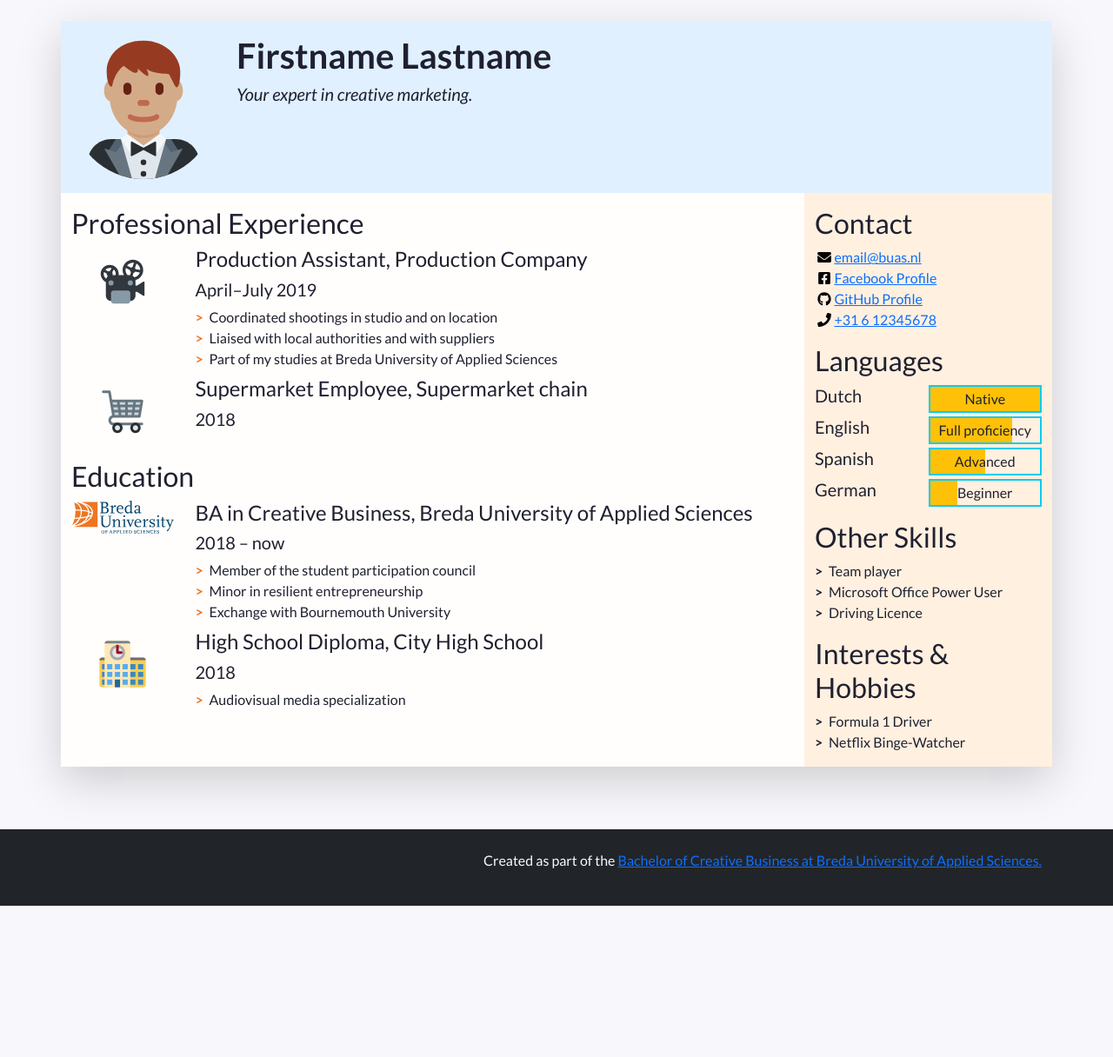
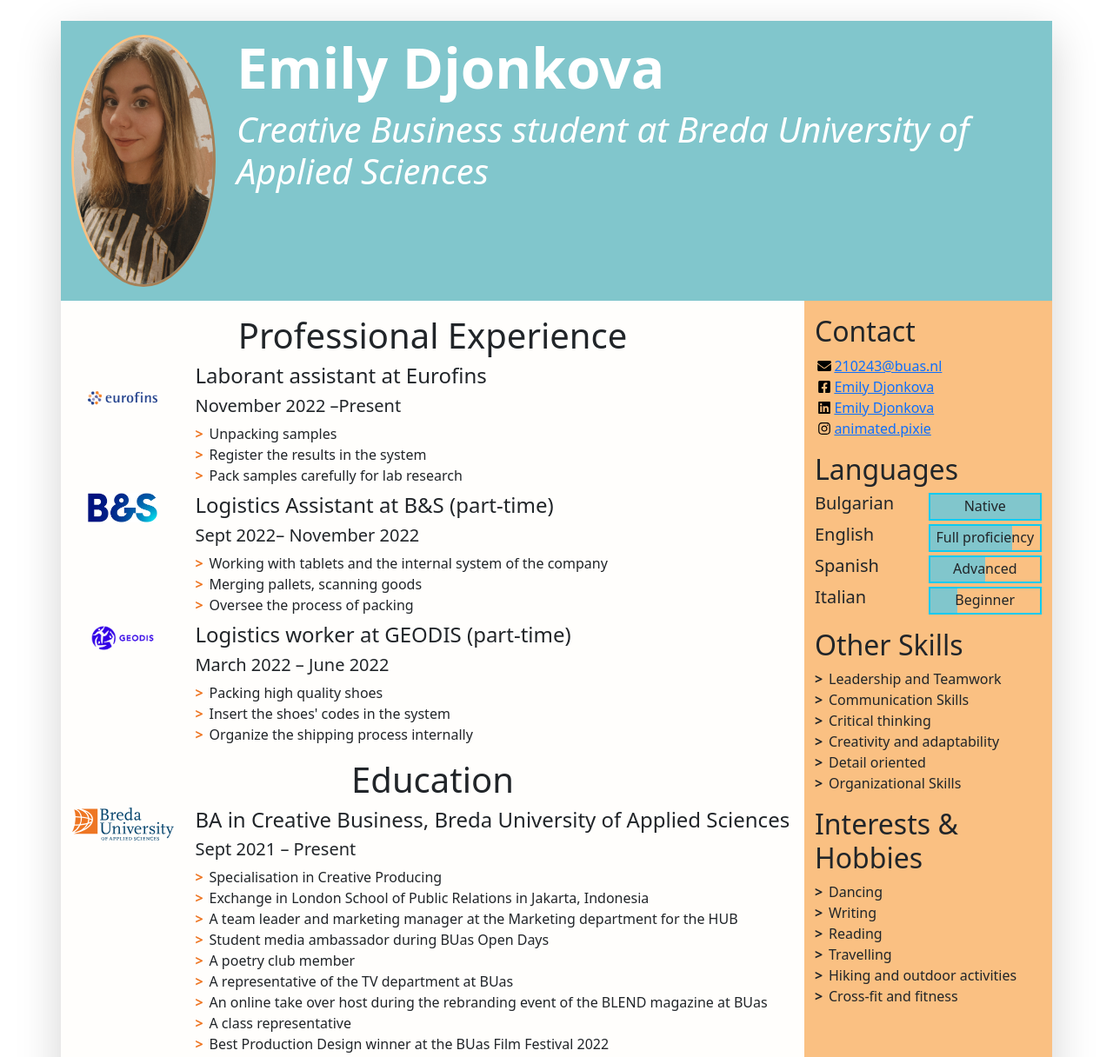
Before and after one commit to EmilyDjonkova/my-cv, a plain HTML site: page index.html in a window 1280 px wide. Shown: the top 1216 px of the page at 87% size. Before the commit the page ends 1042 px from the top, so only its background shows below. Drawn offline with nearby package versions, Linux system fonts and the light colour scheme.

Commit message:
almost done

```diff
--- a/css/styles.css
+++ b/css/styles.css
@@ -1,20 +1,22 @@
 /* Use this file to use your own styles*/
 
 /* Import declaration to use Google Fonts - check https://fonts.google.com/ for details */
-@import url('https://fonts.googleapis.com/css2?family=Lato:ital,wght@0,400;0,700;1,400;1,700&display=swap');
-
+<style>
+  @import url('https://fonts.googleapis.com/css2?family=Noto+Serif+JP:wght@300&display=swap');
+</style>
 /* Styles for the body */
 
 body {
-	font-family: Lato, "Open Sans", Roboto, "Segoe UI", "Helvetica Neue", Helvetica, Arial, sans-serif;
+	font-family: 'Noto Serif JP', serif;, Roboto, "Segoe UI", "Helvetica Neue", Helvetica, Arial, sans-serif;
 	color: #202030;
-	background-color: #f8f8fc;
+	background-color: #f2f2f2;
 }
 
 /* Styles for custom classes in the document. (There are more, try to find them out!) */
 
 .resume-header {
-    background-color: #e0f0ff;
+    background-color: #81c6cc;
+	color:white;
 }
 
 .resume-main {
@@ -22,7 +24,8 @@ body {
 }
 
 .resume-aside {
-	background-color: #fff0e0;
+	background-color: #fac082;
+
 }
 
 /* Styles for lists in the document */
@@ -49,3 +52,11 @@ body {
 	height: 1em;
 	flex-basis: 1.4em;
 }
+.language-progress {
+    background-color: #81c6cc !important;
+
+}
+.rounded-circle {
+	border-style:outset;
+	border-color:  #fac082;
+}
--- a/index.html
+++ b/index.html
@@ -19,7 +19,7 @@
     <link rel="stylesheet" href="css/alternative.css">
      -->
 
-    <title>Firstname Lastname's Resumé</title>
+    <title>Emily Djonkova's Resumé</title>
   </head>
   <!-- End of the head -->
 
@@ -48,14 +48,14 @@
             "w-100" makes sure the image takes the full width of the column it's in
             "rounded-circle" cuts a circle around the image
           -->
-          <img class="w-100 rounded-circle my-3" src="images/portrait.svg" alt="Portrait of Firstname Lastname" width="160">
+          <img class="w-100 rounded-circle my-3" src="images/portrait.jpg.jpg" alt="Portrait of Emily Djonkova" width="160">
         </div>
         <!--
           A container to wrap around your name and tagline. Full-width at small size, then columns of increasing size.
         -->
         <div class="col-12 col-sm-8 col-md-9 col-lg-10 my-3 header-content">
-          <h1 class="fw-bolder">Firstname Lastname</h1>
-          <h5 class="fst-italic tagline">Your expert in creative marketing.</h5>
+          <h1 class="display-3 fw-bolder">Emily Djonkova</h1>
+          <h5 class="display-6 fst-italic tagline">Creative Business student at Breda University of Applied Sciences</h5>
         </div>
       </header>
 
@@ -75,7 +75,7 @@
             <section> is yet another semantic element. The first one is for professional experience.
           -->
           <section class="my-3 biography-section">
-            <h2>Professional Experience</h2>
+            <h2 class="display-6 text-center">Professional Experience</h2>
             <!--
               Each list item (li) in the unordered list (ul) below will be one job.
               "list-unstyled" is a class that hides the bullet points of a list.
@@ -86,16 +86,16 @@
               <li class="biography-item row mb-2">
                 <!-- We're using a grid inside a grid so we can align logos and text -->
                 <div class="logo-container col-3 col-sm-2 col-md-3 col-lg-2">
-                  <img class="biography-logo mw-100 d-block mx-auto" src="images/employers/projector.svg" alt="Company logo" width="80">
+                  <img class="biography-logo mw-100 d-block mx-auto" src="images/schools/eurofins.png" alt="Company logo" width="80">
                 </div>
                 <div class="biography-contents col-9 col-sm-10 col-md-9 col-lg-10">
-                  <h4>Production Assistant, Production Company</h4>
-                  <h5>April&ndash;July 2019</h5>
+                  <h4>Laborant assistant at Eurofins</h4>
+                  <h5>November 2022 &ndash;Present</h5>
                   <!-- Use the list below to talk about your achievements -->
                   <ul class="biography-details list-unstyled">
-                    <li>Coordinated shootings in studio and on location</li>
-                    <li>Liaised with local authorities and with suppliers</li>
-                    <li>Part of my studies at Breda University of Applied Sciences</li>
+                    <li>Unpacking samples</li>
+                    <li>Register the results in the system</li>
+                    <li>Pack samples carefully for lab research</li>
                   </ul>
                 </div>
               </li>
@@ -104,22 +104,40 @@
               <li class="biography-item row mb-2">
                 <div class="logo-container col-3 col-sm-2 col-md-3 col-lg-2">
                 <!-- We're using a grid inside a grid so we can align logos and text -->
-                  <img class="biography-logo mw-100 d-block mx-auto" src="images/employers/trolley.svg" alt="Company logo" width="80">
+                  <img class="biography-logo mw-100 d-block mx-auto" src="images/schools/bs.logo.jpg" alt="Company logo" width="80">
                 </div>
                 <div class="biography-contents col-9 col-sm-10 col-md-9 col-lg-10">
-                  <h4>Supermarket Employee, Supermarket chain</h4>
-                  <h5>2018</h5>
-                  <!-- This entry doesn't have a list of achievements, but you can copy-paste the one from above -->
+                  <h4>Logistics Assistant at B&S (part-time)</h4>
+                  <h5>Sept 2022&ndash; November 2022</h5>
+                  <ul class="biography-details list-unstyled">
+                    <li>Working with tablets and the internal system of the company</li>
+                    <li>Merging pallets, scanning goods</li>
+                    <li>Oversee the process of packing</li>
+                  </ul>
                 </div>
               </li>
-
+              <li class="biography-item row mb-2">
+                <div class="logo-container col-3 col-sm-2 col-md-3 col-lg-2">
+                <!-- We're using a grid inside a grid so we can align logos and text -->
+                  <img class="biography-logo mw-100 d-block mx-auto" src="images/schools/LOGO_GEODIS.png" alt="Company logo" width="80">
+                </div>
+                <div class="biography-contents col-9 col-sm-10 col-md-9 col-lg-10">
+                  <h4>Logistics worker at GEODIS (part-time)</h4>
+                  <h5>March 2022 &ndash; June 2022</h5>
+                  <ul class="biography-details list-unstyled">
+                    <li>Packing high quality shoes</li>
+                    <li>Insert the shoes' codes in the system</li>
+                    <li>Organize the shipping process internally</li>
+                  </ul>
+                </div>
+              </li>
             </ul>
           </section>
 
           <!-- We're done with jobs, let's move on to schools -->
 
           <section class="my-3 biography-section">
-            <h2>Education</h2>
+            <h2 class="display-6 text-center">Education</h2>
             <ul class="biography-list list-unstyled">
 
               <!-- Top item in education. And by "top", I mean a Bachelor in Creative Business at BUas. -->
@@ -129,12 +147,18 @@
                 </div>
                 <div class="biography-contents col-9 col-sm-10 col-md-9 col-lg-10">
                   <h4>BA in Creative Business, Breda University of Applied Sciences</h4>
-                  <h5>2018&nbsp;&ndash;&nbsp;now</h5>
+                  <h5>Sept 2021&nbsp;&ndash;&nbsp;Present</h5>
                   <!-- Use the list below to talk about minors, exchanges, extra-curricular activities. -->
                   <ul class="biography-details list-unstyled">
-                    <li>Member of the student participation council</li>
-                    <li>Minor in resilient entrepreneurship</li>
-                    <li>Exchange with Bournemouth University</li>
+                    <li>Specialisation in Creative Producing</li>
+                    <li>Exchange in London School of Public Relations in Jakarta, Indonesia</li>
+                    <li>A team leader and marketing manager at the Marketing department for the HUB</li>
+                    <li>Student media ambassador during BUas Open Days</li>
+                    <li>A poetry club member</li>
+                    <li>A representative of the TV department at BUas</li>
+                    <li>An online take over host during the rebranding event of the BLEND magazine at BUas</li>
+                    <li>A class representative</li>
+                    <li>Best Production Design winner at the BUas Film Festival 2022</li>
                   </ul>
                 </div>
               </li>
@@ -142,18 +166,37 @@
               <!-- 2nd item in education -->
               <li class="biography-item row mb-2">
                 <div class="logo-container col-3 col-sm-2 col-md-3 col-lg-2">
-                  <img class="biography-logo mw-100 d-block mx-auto" src="images/schools/school.svg" alt="School logo" width="80">
+                  <img class="biography-logo mw-100 d-block mx-auto" src="images/schools/highschool.jpg" alt="School logo" width="80">
                 </div>
                 <div class="biography-contents col-9 col-sm-10 col-md-9 col-lg-10">
-                  <h4>High School Diploma, City High School</h4>
-                  <h5>2018</h5>
+                  <h4>High School Diploma, 30. School 'Bratia Miladinovi'</h4>
+                  <h5>Sept 2016 &ndash; May 2021</h5>
                   <ul class="biography-details list-unstyled">
-                    <li>Audiovisual media specialization</li>
+                    <li>Secondary education with intensive studying of Spanish</li>
+                    <li>A class representative</li>
+                    <li>A leader of an Erasmus+ campaign regarding The Fight against Fake News</li>
+                    <li>A winner of a Translation competition from Spanish to English and vise verse </li>
+                    <li>Participated in the European Youth Debate Competition/ Bulgarian Finals</li>
+                    <li>Worked in a variety of team projects and being the leader of them</li>
                   </ul>
                 </div>
               </li>
             </ul>
           </section>
+          <li class="biography-item row mb-2">
+            <div class="logo-container col-3 col-sm-2 col-md-3 col-lg-2">
+              <img class="biography-logo mw-100 d-block mx-auto" src="images/schools/elementary.jpeg" alt="School logo" width="120">
+            </div>
+            <div class="biography-contents col-9 col-sm-10 col-md-9 col-lg-10">
+              <h4>Elementary School Diploma, 79. School 'Indira Gandhi'</h4>
+              <h5>Sept 2009&nbsp;&ndash;&nbsp;June 2016</h5>
+              <!-- Use the list below to talk about minors, exchanges, extra-curricular activities. -->
+              <ul class="biography-details list-unstyled">
+                <li>Leading roles in the school theatre</li>
+                <li>Public speaker for the National Holidays and school celebrations</li>
+              </ul>
+            </div>
+          </li>
 
           <!-- This is the end of the "Education" section -->
 
@@ -177,27 +220,27 @@
             -->
             <ul class="contact-list list-unstyled">
               <li class="contact-item">
-                <a class="d-flex align-items-center" href="mailto:email@buas.nl" target="_blank">
+                <a class="d-flex align-items-center" href="mailto:210243@buas.nl" target="_blank">
                   <img class="contact-icon" src="images/icons/envelope.svg" alt="Email">
-                  email@buas.nl
+                  210243@buas.nl
                 </a>
               </li>
               <li class="contact-item">
-                <a class="d-flex align-items-center" href="https://facebook.com/" target="_blank">
+                <a class="d-flex align-items-center" href="https://www.facebook.com/profile.php?id=100012905133132" target="_blank">
                   <img class="contact-icon" src="images/icons/facebook.svg" alt="Facebook">
-                  Facebook Profile
+                  Emily Djonkova
                 </a>
               </li>
               <li class="contact-item">
-                <a class="d-flex align-items-center" href="https://github.com/" target="_blank">
-                  <img class="contact-icon" src="images/icons/github.svg" alt="LinkedIn">
-                  GitHub Profile
+                <a class="d-flex align-items-center" href="https://www.linkedin.com/in/emily-djonkova-05997724b/" target="_blank">
+                  <img class="contact-icon" src="images/icons/linkedin.svg" alt="LinkedIn">
+                  Emily Djonkova
                 </a>
               </li>
               <li class="contact-item">
-                <a class="d-flex align-items-center" href="tel:+31612345678" target="_blank">
-                  <img class="contact-icon" src="images/icons/phone.svg" alt="Mobile Phone">
-                  +31 6 12345678
+                <a class="d-flex align-items-center" href="https://www.instagram.com/animated.pixie/" target="_blank">
+                  <img class="contact-icon" src="images/icons/instagram.svg" alt="instagram">
+                  animated.pixie
                 </a>
               </li>
             </ul>
@@ -210,7 +253,7 @@
             <!-- Each item in the list is a language. Modify, add or remove depending on what you speak -->
             <ul class="language-list list-unstyled">
               <li class="language-item d-flex mb-1">
-                <h5 class="language-name w-50">Dutch</h5>
+                <h5 class="language-name w-50">Bulgarian</h5>
                 <div class="language-level w-50 border border-info border-2 position-relative">
                   <!-- The div below is a progress bar. Choose between w-25, w-50, w-75 and w-100 to show your level of fluency -->
                   <div class="language-progress position-absolute bg-warning h-100 w-100"></div>
@@ -234,7 +277,7 @@
                 </div>
               </li>
               <li class="language-item d-flex mb-1">
-                <h5 class="language-name w-50">German</h5>
+                <h5 class="language-name w-50">Italian</h5>
                 <div class="language-level w-50 border border-info border-2 position-relative">
                   <!-- The div below is a progress bar. Choose between w-25, w-50, w-75 and w-100 to show your level of fluency -->
                   <div class="language-progress position-absolute bg-warning h-100 w-25"></div>
@@ -249,9 +292,12 @@
           <section class="my-3 aside-section">
             <h2>Other Skills</h2>
             <ul class="skill-list list-unstyled">
-              <li class="skill-item">Team player</li>
-              <li class="skill-item">Microsoft Office Power User</li>
-              <li class="skill-item">Driving Licence</li>
+              <li class="skill-item">Leadership and Teamwork</li>
+              <li class="skill-item">Communication Skills</li>
+              <li class="skill-item">Critical thinking</li>
+              <li class="skill-item">Creativity and adaptability</li>
+              <li class="skill-item">Detail oriented</li>
+              <li class="skill-item">Organizational Skills</li>
             </ul>
           </section>
 
@@ -260,8 +306,12 @@
           <section class="my-3 aside-section">
             <h2>Interests &amp; Hobbies</h2>
             <ul class="skill-list list-unstyled">
-              <li class="skill-item">Formula 1 Driver</li>
-              <li class="skill-item">Netflix Binge-Watcher</li>
+              <li class="skill-item">Dancing</li>
+              <li class="skill-item">Writing</li>
+              <li class="skill-item">Reading</li>
+              <li class="skill-item">Travelling</li>
+              <li class="skill-item">Hiking and outdoor activities</li>
+              <li class="skill-item">Cross-fit and fitness</li>
             </ul>
           </section>
 
```
Also changed, not shown: images/portrait.jpg.jpg (added), images/schools/LOGO_GEODIS.png (added), images/schools/bs.logo.jpg (added), images/schools/elementary.jpeg (added), images/schools/eurofins.png (added), images/schools/highschool.jpg (added).
